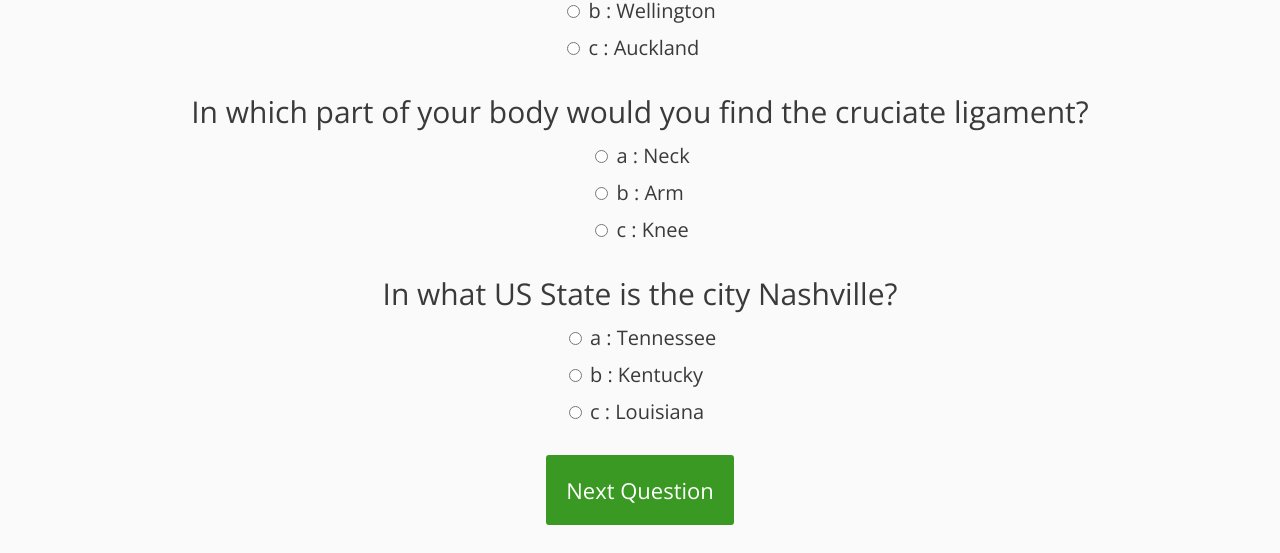
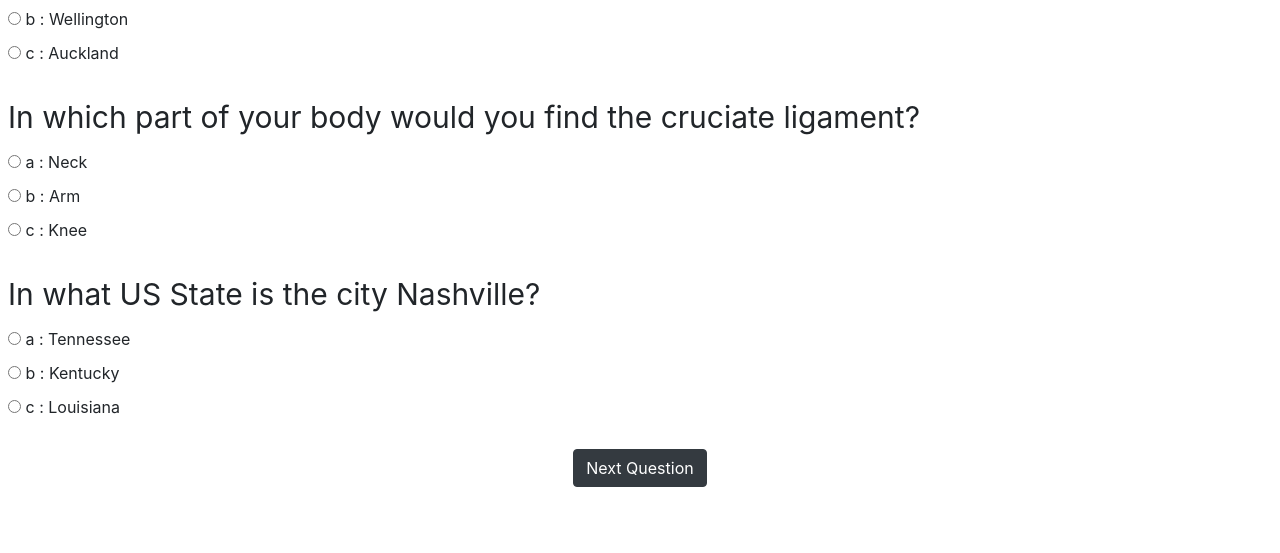
Before and after one commit to GregO44/lets-get-quizzical-, a plain HTML site: page index.html in a window 1280 px wide. Shown: the part 689-1242 px from the top of the page. After the commit the page ends 1176 px from the top, so only its background shows below. Drawn offline with nearby package versions, Linux system fonts and the light colour scheme.

Commit message:
add bootstrap

```diff
--- a/assets/css/style.css
+++ b/assets/css/style.css
@@ -35,17 +35,7 @@ h1 {
     margin-bottom: 10px;
 }
 
-button {
-    font-family: 'Open Sans', sans-serif;
-	font-size: 22px;
-	background-color: rgb(58, 153, 34);
-	color: #fff;
-	border: 0px;
-	border-radius: 3px;
-	padding: 20px;
-	cursor: pointer;
-	margin-bottom: 20px;
-}
+
 
 button:hover {
 	background-color: rgb(170, 162, 51);
--- a/index.html
+++ b/index.html
@@ -3,7 +3,8 @@
 <head>
     <meta charset="UTF-8">
     <meta http-equiv="X-UA-Compatible" content="IE=edge">
-    <meta name="viewport" content="width=device-width, initial-scale=1.0">
+     <meta name="viewport" content="width=device-width, initial-scale=1, shrink-to-fit=no">
+
 
     <!--font awesome and google fonts-->
     <link rel="stylesheet" href="https://use.fontawesome.com/releases/v5.7.2/css/all.css" integrity="sha384-fnmOCqbTlWIlj8LyTjo7mOUStjsKC4pOpQbqyi7RrhN7udi9RwhKkMHpvLbHG9Sr" crossorigin="anonymous">
@@ -11,18 +12,22 @@
     <link rel="stylesheet" href="assets/css/style.css">
     <title>Get Quizzical!</title>
     <link rel='shortcut icon' type='image/x-icon' href='favicon.ico' />
+    <link rel="stylesheet" href="https://stackpath.bootstrapcdn.com/bootstrap/4.3.1/css/bootstrap.min.css" integrity="sha384-ggOyR0iXCbMQv3Xipma34MD+dH/1fQ784/j6cY/iJTQUOhcWr7x9JvoRxT2MZw1T" crossorigin="anonymous">
 
 </head>
 <body>
 
     <h1>Lets get Quizzical!</h1>
-<div class="quiz-container">
-  <div id="quiz"></div>
+<div align="left" class ="px-2" class="quiz-container">
+  <div id="quiz"> </div>
 </div>
 
-<button id="previous">Previous Question</button>
-<button id="next">Next Question</button>
-<button id="submit">Submit</button>
+<div class="row justify-content-center">
+<button type="button" class="btn btn-primary" id="previous">Previous Question</button>
+
+<button type="button" class="btn btn-dark" id="next">Next Question</button>
+<button type="button" class="btn btn-dark" id="submit">Submit</button>
+</div>
 
 <div id="results"></div>
 
```
